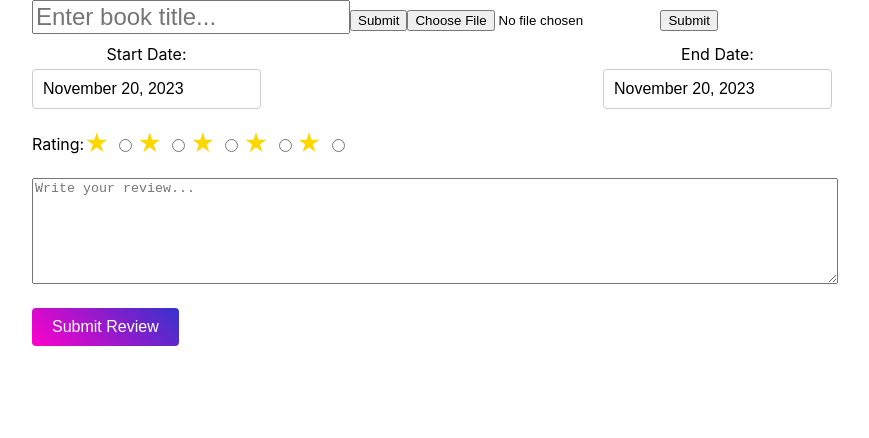
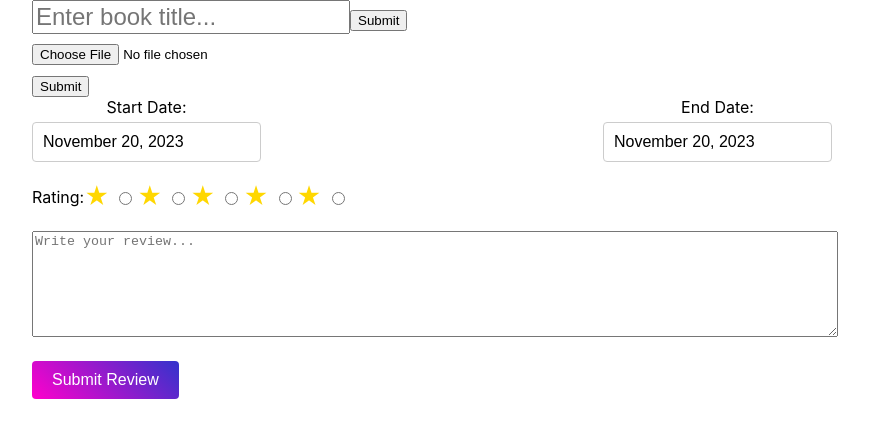
Before and after one commit to marcia1997/book-journal, a React (Create React App) app in the folder client/: page /book in a window 1280 px wide. Shown: the top 438 px of the page, without its empty margins (208-1077 px from the left). Built offline with nearby package versions, Linux system fonts and the light colour scheme.

Commit message:
update singlebook

```diff
--- a/client/src/pages/SingleBook/SingleBook.jsx
+++ b/client/src/pages/SingleBook/SingleBook.jsx
@@ -23,6 +23,7 @@ const SectionTitle = styled.h2`
 `;
 
 const CoverImageInput = styled.input`
+  display:flex;
   margin-bottom: 10px;
 `;
 
@@ -217,9 +218,5 @@ const BookPage = () => {
   );
 };
 
-const handleButtonClick = () => {
-  // Add your button click logic here
-  console.log('Button Clicked!');
-};
 
 export default BookPage;
```
